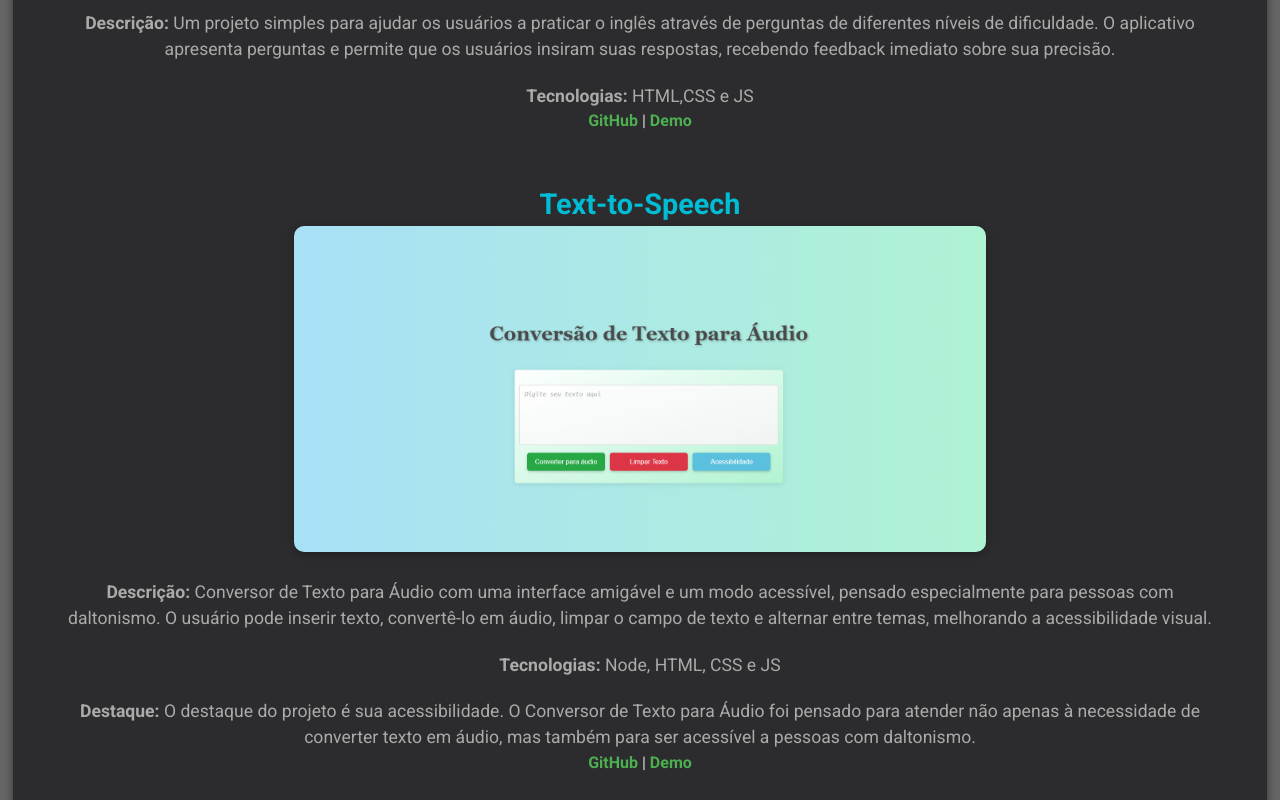
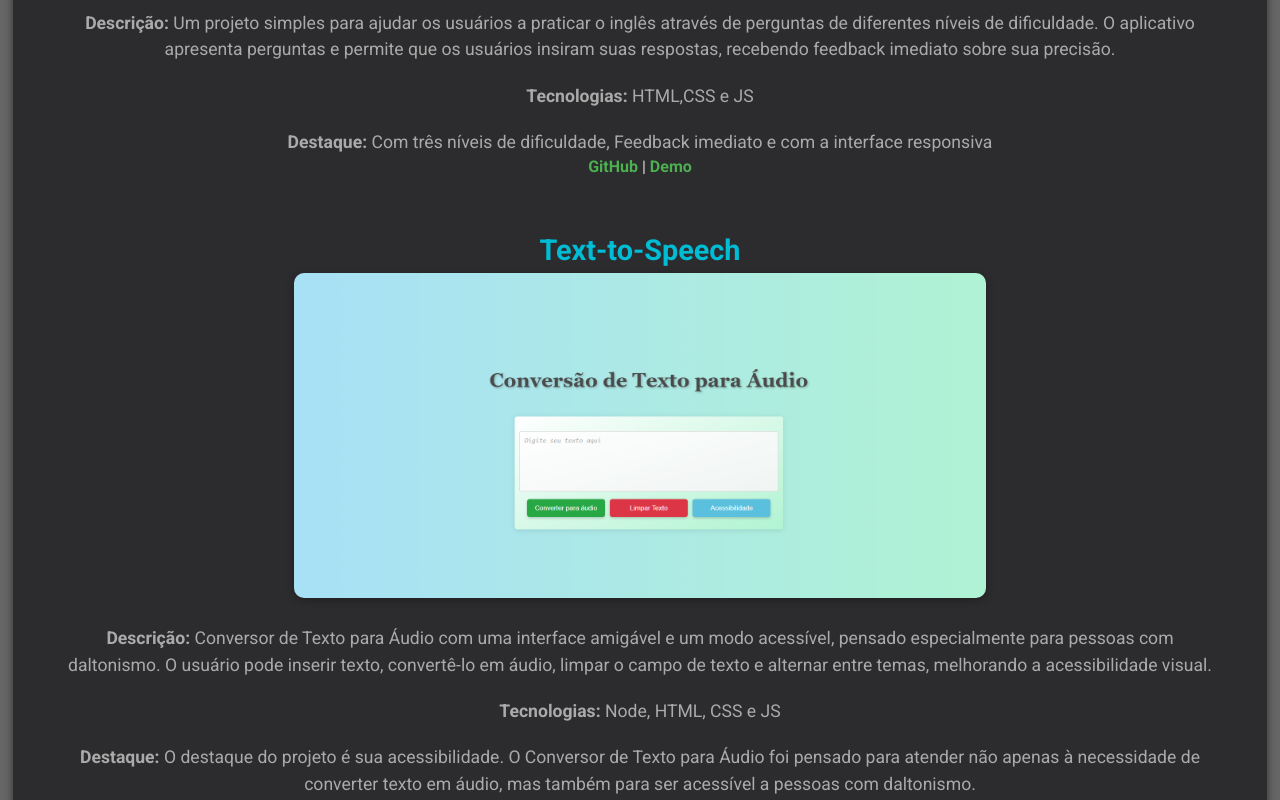
Before and after one commit to MarceloMederi/Portifolio, a React (Vite) app in the folder Portifolio/: page / in a window 1280 px wide. Shown: the part 2140-2940 px from the top of the page. Built offline with nearby package versions, Linux system fonts and the light colour scheme.

Commit message:
Colocado um paragrafo na sessão Study English informando o destaque

```diff
--- a/Portifolio/src/components/Developments.jsx
+++ b/Portifolio/src/components/Developments.jsx
@@ -15,6 +15,7 @@ const Developments = () => {
                     <p><strong>Descrição:</strong>  Um projeto simples para ajudar os usuários a praticar o inglês através de perguntas de diferentes níveis de dificuldade.
                     O aplicativo apresenta perguntas e permite que os usuários insiram suas respostas, recebendo feedback imediato sobre sua precisão.</p>
                     <p><strong>Tecnologias:</strong> HTML,CSS e JS</p>
+                    <p><strong>Destaque:</strong> Com três níveis de dificuldade, Feedback imediato e com a interface responsiva </p>
                     <a href="https://github.com/MarceloMederi/Study_English" target="_blank" rel="noopener noreferrer">GitHub</a> | <a href="https://study-english-beta.vercel.app/" target='_blank'>Demo</a> {/* Links para o GitHub e a demonstração do projeto */}
                 </div>
             </article>
```
